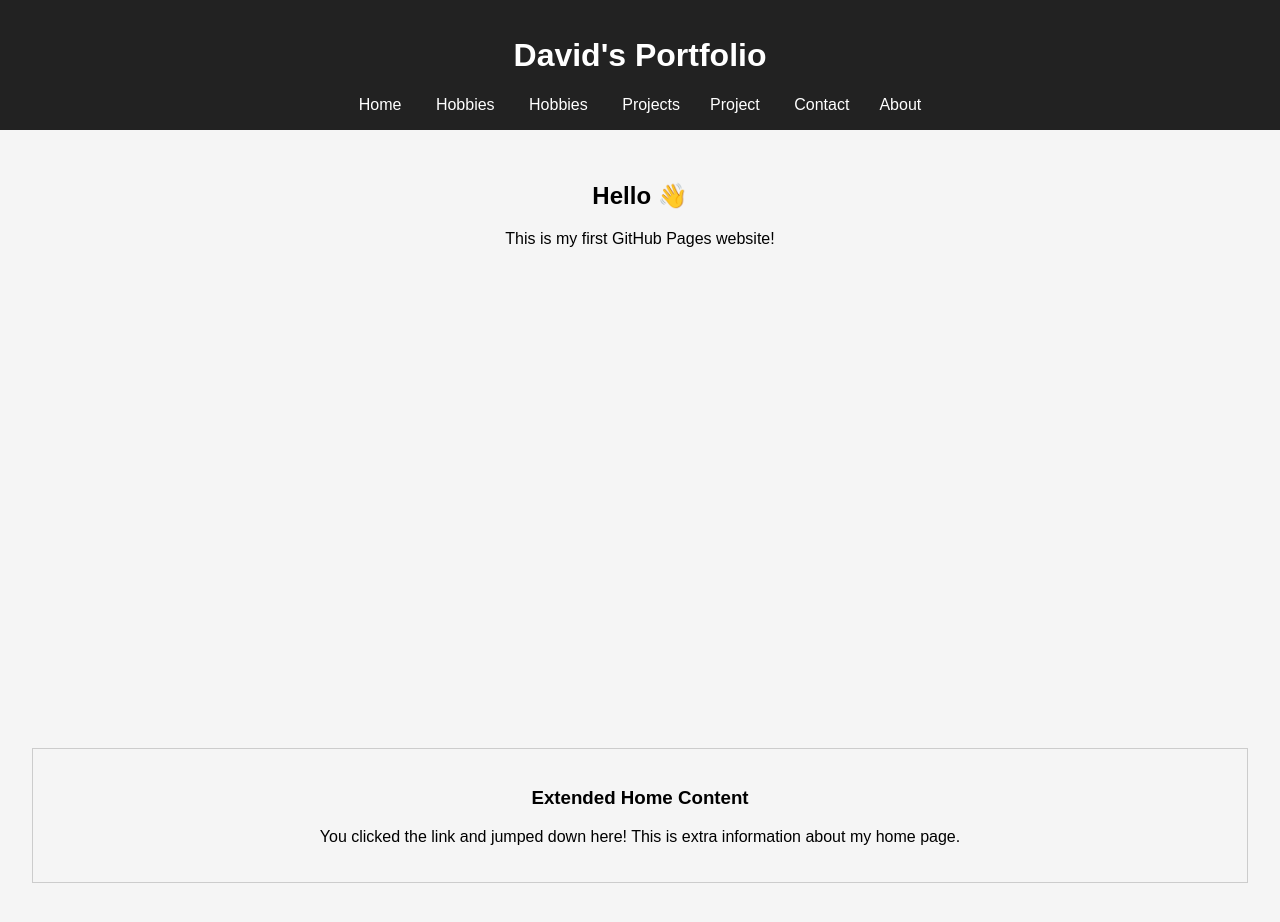
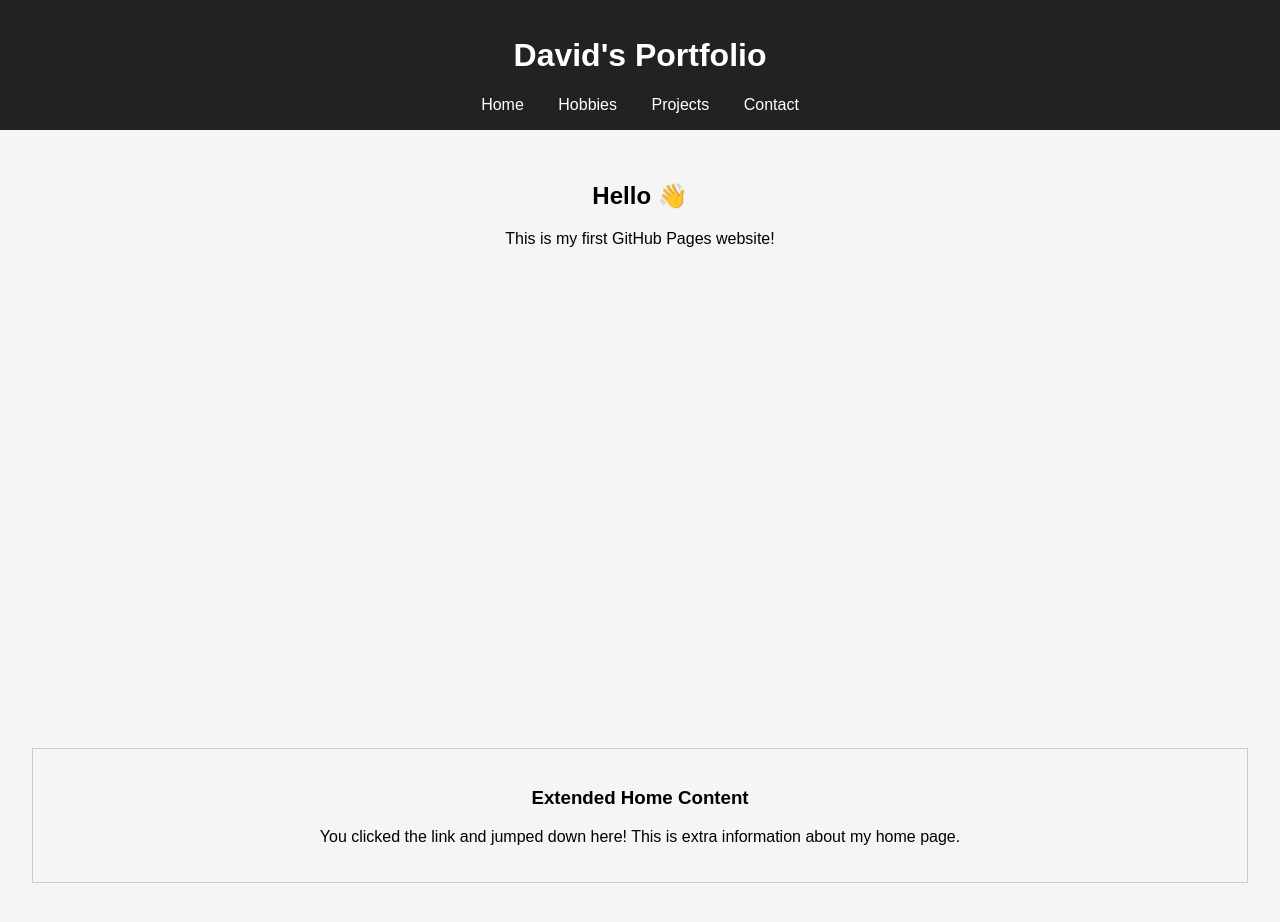
Before and after one commit to InvincibleImmortal123/David-Wang-s-Projects, a plain HTML site: page index.html in a window 1280 px wide. Shown: the top 922 px of the page. Drawn offline with Linux system fonts and the light colour scheme.

Commit message:
Update index.html

```diff
--- a/index.html
+++ b/index.html
@@ -41,9 +41,9 @@
     <h1>David's Portfolio</h1>
   <nav>
   <a href="index.html">Home</a>
-  <a href="#Hobbies">Hobbies</a> <a href="Hobbies.html">Hobbies</a>
-  <a href="projects.html">Projects</a><a href="Project.html">Project</a>
-  <a href="contact.html">Contact</a><a href="about.html">About</a>
+  <a href="#Hobbies">Hobbies</a>
+  <a href="Project.html">Projects</a>
+  <a href="contact.html">Contact</a>
 </nav>
   </header>
 
```
